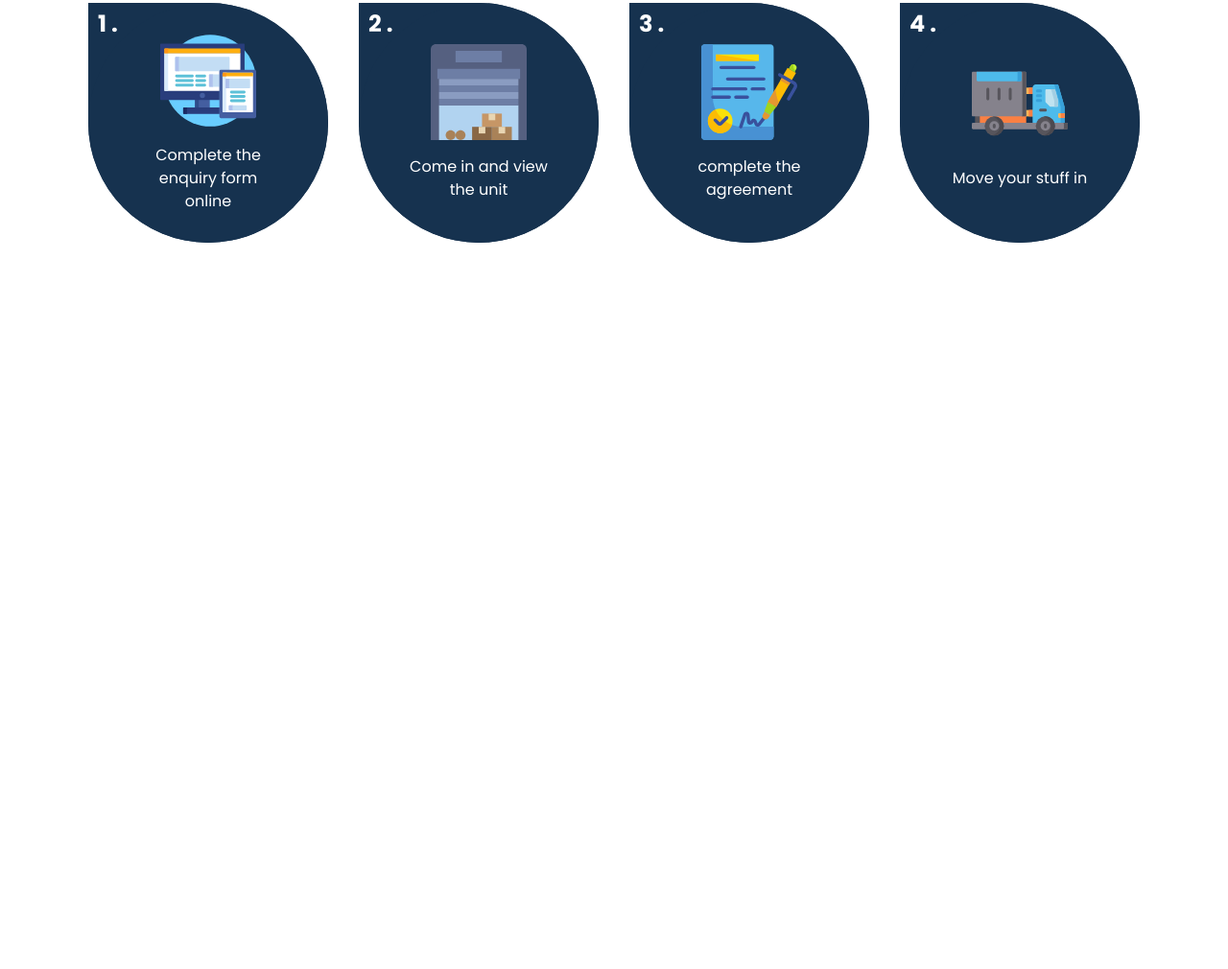
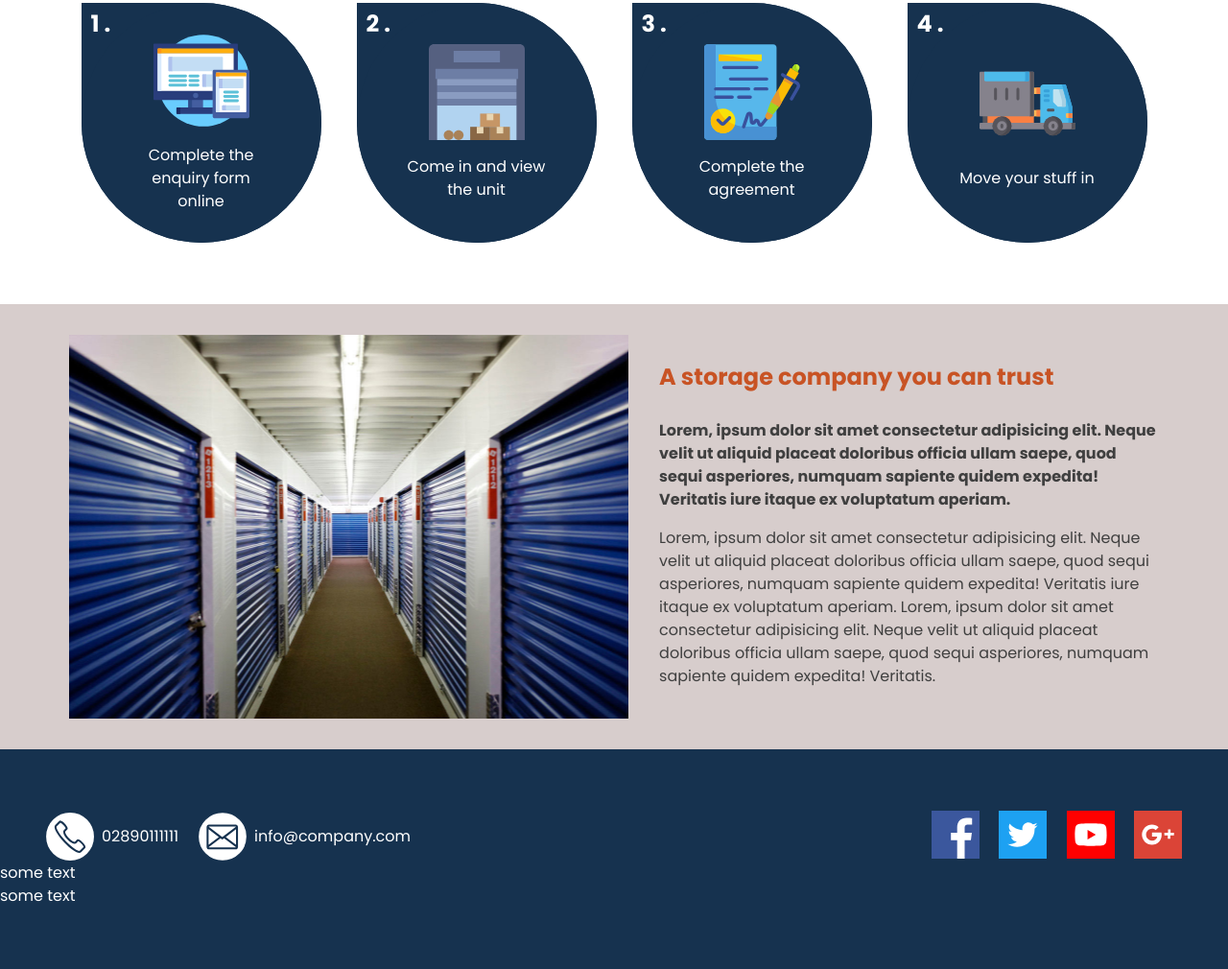
Before and after one commit to liam-mcallister/storage-site, a plain HTML site: page src/index.html in a window 1280 px wide. Shown: the part 1372-2382 px from the top of the page at 96% size. Before the commit the page ends 1689 px from the top, so only its background shows below. Drawn offline with Linux system fonts and the light colour scheme.

Commit message:
finished about section / added a footer

```diff
--- a/src/index.html
+++ b/src/index.html
@@ -112,37 +112,77 @@
 
     <div class="how-works">
         <h2>How Self Storage Works</h2>
-        <div class="how-works__container">
-            <div class="item-outer">
-                <h3 class="item-outer__header">1 .</h3>
-                <div class="how-works__item">
-                    <img class="how-works__img" src="/src/images/computer.svg" alt="">
+        <div class="how-works__inner">
+            <div class="item">
+                <h3 class="item__header">1 .</h3>
+                <div class="item__content">
+                    <img class="item__img" src="/src/images/computer.svg" alt="">
                     <p>Complete the enquiry form online</p>
                 </div>
             </div>
-            <div class="item-outer">
-                <h3 class="item-outer__header">2 .</h3>
-                <div class="how-works__item">
-                    <img class="how-works__img" src="/src/images/warehouse.svg" alt="">
+            <div class="item">
+                <h3 class="item__header">2 .</h3>
+                <div class="item__content">
+                    <img class="item__img" src="/src/images/warehouse.svg" alt="">
                     <p>Come in and view the unit</p>
                 </div>
             </div>
-            <div class="item-outer">
-                <h3 class="item-outer__header">3 .</h3>
-                <div class="how-works__item">
-                    <img class="how-works__img" src="/src/images/contract.svg" alt="">
-                    <p>complete the agreement</p>
+            <div class="item">
+                <h3 class="item__header">3 .</h3>
+                <div class="item__content">
+                    <img class="item__img" src="/src/images/contract.svg" alt="">
+                    <p>Complete the agreement</p>
                 </div>
             </div>
-            <div class="item-outer">
-                <h3 class="item-outer__header">4 .</h3>
-                <div class="how-works__item">
-                    <img class="how-works__img" src="/src/images/lorry.svg" alt="">
+            <div class="item">
+                <h3 class="item__header">4 .</h3>
+                <div class="item__content">
+                    <img class="item__img" src="/src/images/lorry.svg" alt="">
                     <p>Move your stuff in</p>
                 </div>
             </div>
         </div>
     </div>
+
+    <div class="about">
+        <div class="about__inner">
+            <div class="about__img"></div>
+            <div class="about__info">
+                <h3>A storage company you can trust</h3>
+                <p>Lorem, ipsum dolor sit amet consectetur adipisicing elit. Neque velit ut aliquid placeat doloribus
+                    officia ullam saepe, quod sequi asperiores, numquam sapiente quidem expedita! Veritatis iure itaque
+                    ex voluptatum aperiam.</p>
+                <p>Lorem, ipsum dolor sit amet consectetur adipisicing elit. Neque velit ut aliquid placeat doloribus
+                    officia ullam saepe, quod sequi asperiores, numquam sapiente quidem expedita! Veritatis iure itaque
+                    ex voluptatum aperiam. Lorem, ipsum dolor sit amet consectetur adipisicing elit. Neque velit ut
+                    aliquid placeat doloribus officia ullam saepe, quod sequi asperiores, numquam sapiente quidem
+                    expedita! Veritatis.</p>
+            </div>
+        </div>
+    </div>
+
+    <footer>
+        <div class="footer-top">
+            <div class="footer-top__left">
+                <img class="footer-top__icon" src="/src/images/phone.svg" alt="">
+                <span>02890111111</span>
+                <img class="footer-top__icon" src="/src/images/email.svg" alt="">
+                <span>info@company.com</span>
+            </div>
+            <div class="footer-top__right">
+                <img class="footer-top__icon" src="/src/images/facebook.svg" alt="">
+                <img class="footer-top__icon" src="/src/images/twitter.svg" alt="">
+                <img class="footer-top__icon" src="/src/images/youtube.svg" alt="">
+                <img class="footer-top__icon" src="/src/images/google.svg" alt="">
+            </div>
+        </div>
+        <div class="footer-middle">
+            <p>some text</p>
+        </div>
+        <div class="footer-bottom">
+            <p>some text</p>
+        </div>
+    </footer>
 
 
 
--- a/src/styles/scss/_components.scss
+++ b/src/styles/scss/_components.scss
@@ -171,3 +171,11 @@ hr {
     border: 0;
     border-top: 1px solid rgba(0, 0, 0, 0.178);
 }
+
+
+/*-------------------------- 7. Icons ----*/
+.footer-top__icon {
+    width: 50px;
+    height: 50px;
+    margin: 0 0.5rem;
+}
--- a/src/styles/scss/_layout.scss
+++ b/src/styles/scss/_layout.scss
@@ -92,13 +92,15 @@
     margin: 4rem 2rem;
 }
 
-.how-works__container {
-  display: flex;
+.how-works__inner {
+    display: grid;
+    grid-template-columns: repeat(4, 1fr);
+    grid-gap: 40px 5px;
     justify-content: center;
-  margin-top: 4rem;
+    margin: 4rem 10% 0 10%;
 }
 
-.item-outer {
+.item {
     display: flex;
     flex-direction: column;
     justify-content: center;
@@ -113,13 +115,13 @@
     border-radius: 0 10rem 10rem 10rem;
 }
 
-.item-outer__header {
+.item__header {
     position: absolute;
     top: 10px;
     left: 10px;
 }
 
-.how-works__item {
+.item__content {
     display: flex;
     flex-direction: column;
     justify-content: center;
@@ -133,3 +135,58 @@
     color: $white;
     border-radius: 10rem;
 }
+
+/*-- About Section --*/
+
+.about {
+    grid-column: span 12;
+}
+
+.about__inner {
+    display: flex;
+    max-width: 1200px;
+    margin: 2rem auto;
+}
+
+.about__img {
+    width: 50%;
+    height: auto;
+    margin-left: 2rem;
+}
+
+.about__info {
+    width: 50%;
+    padding: 2rem;
+
+    & h3 {
+        margin-bottom: 2rem;
+        color: darken($color: $color1, $amount: 10%);
+    }
+
+    & p:first-of-type {
+        font-weight: bold;
+        margin-bottom: 1rem;
+    }
+}
+
+/*------------------------------- 2. Footer ----*/
+footer {
+    grid-column: span 12;
+    padding: 4rem 0;
+}
+
+.footer-top {
+    display: flex;
+    justify-content: space-between;
+    margin: 0 auto;
+    max-width: 1200px;
+}
+
+.footer-top__left {
+    display: flex;
+    align-items: center;
+
+    & span:first-of-type {
+        margin-right: 0.8rem;
+    }
+}
--- a/src/styles/scss/_media-queries.scss
+++ b/src/styles/scss/_media-queries.scss
@@ -16,10 +16,34 @@
 
 // Small devices (landscape phones, less than 768px)
 @media (max-width: 767px) {
-  .services__container {
+    .services__container,
+    .how-works__inner {
         display: flex;
         flex-direction: column;
         align-items: center;
+    }
+
+    .how-works {
+        margin: 4rem 0;
+
+        & h2 {
+            margin: 0 2rem;
+        }
+    }
+
+    .about__inner {
+        flex-direction: column;
+        margin: 0;
+    }
+
+    .about__img,
+    .about__info {
+        width: 100%;
+    }
+
+    .about__img {
+        min-height: 40vh;
+        margin-left: 0;
     }
 }
 
@@ -91,7 +115,8 @@
 
 // Large devices (desktops, less than 1200px)
 @media (max-width: 1199px) {
-  .services__container {
+    .services__container,
+    .how-works__inner {
         grid-template-columns: repeat(2, 1fr);
         justify-items: center;
     }
--- a/src/styles/scss/_variables.scss
+++ b/src/styles/scss/_variables.scss
@@ -1,7 +1,7 @@
-$color1: rgb(221, 110, 66);
-$color2: rgb(90, 147, 103);
+$color1: #dd6e42;
+$color2: #5a9367;
 $color3: #13293d;
-$color4: rgb(22, 50, 79);
+$color4: #16324f;
 $color5: #d7cdcc;
 
 $color1-opac: rgba(221, 110, 66, 0.836);
@@ -9,4 +9,4 @@ $color4-opac: rgba(22, 50, 79, 0.877);
 $grey-opac: rgba(0, 0, 0, 0.733);
 
 $white: #ffffff;
-$grey: #616161;
+$grey: #3f3f3f;
--- a/src/styles/scss/styles.scss
+++ b/src/styles/scss/styles.scss
@@ -86,16 +86,45 @@ p {
 
 .services {
     background: $white;
-
 }
 
 /*-- 4.3. How It Works --*/
 .how-works {
-  background: $white;
+    background: $white;
 }
 
-.how-works__img {
+.item__img {
     width: 100px;
     height: auto;
     margin-bottom: 1rem;
 }
+
+/*-- 4.4. About --*/
+.about {
+    background: $color5;
+}
+
+.about__img {
+    background: url("/src/images/1.jpg") center center no-repeat;
+    background-size: cover;
+}
+
+
+
+
+
+
+
+
+
+
+
+
+
+
+
+/*-- Footer --*/
+footer {
+    background: $color4;
+    color: $white;
+}
```
Also changed, not shown: src/images/email.svg (added), src/images/facebook.svg (added), src/images/google.svg (added), src/images/phone.svg (added), src/images/twitter.svg (added), src/images/youtube.svg (added), src/styles/css/styles.css, 1 other file. Lines whose indentation alone changed are shown as unchanged.
